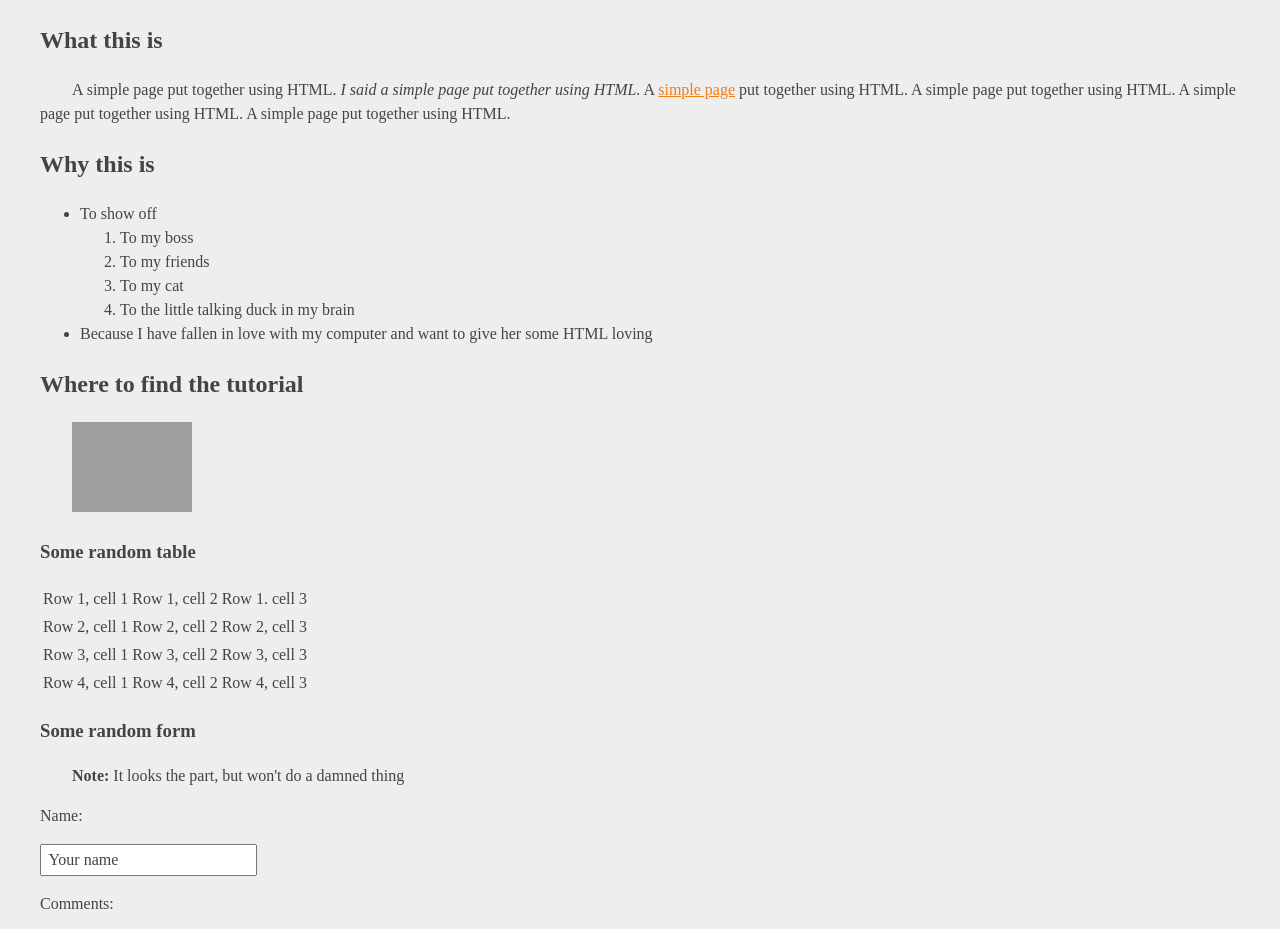
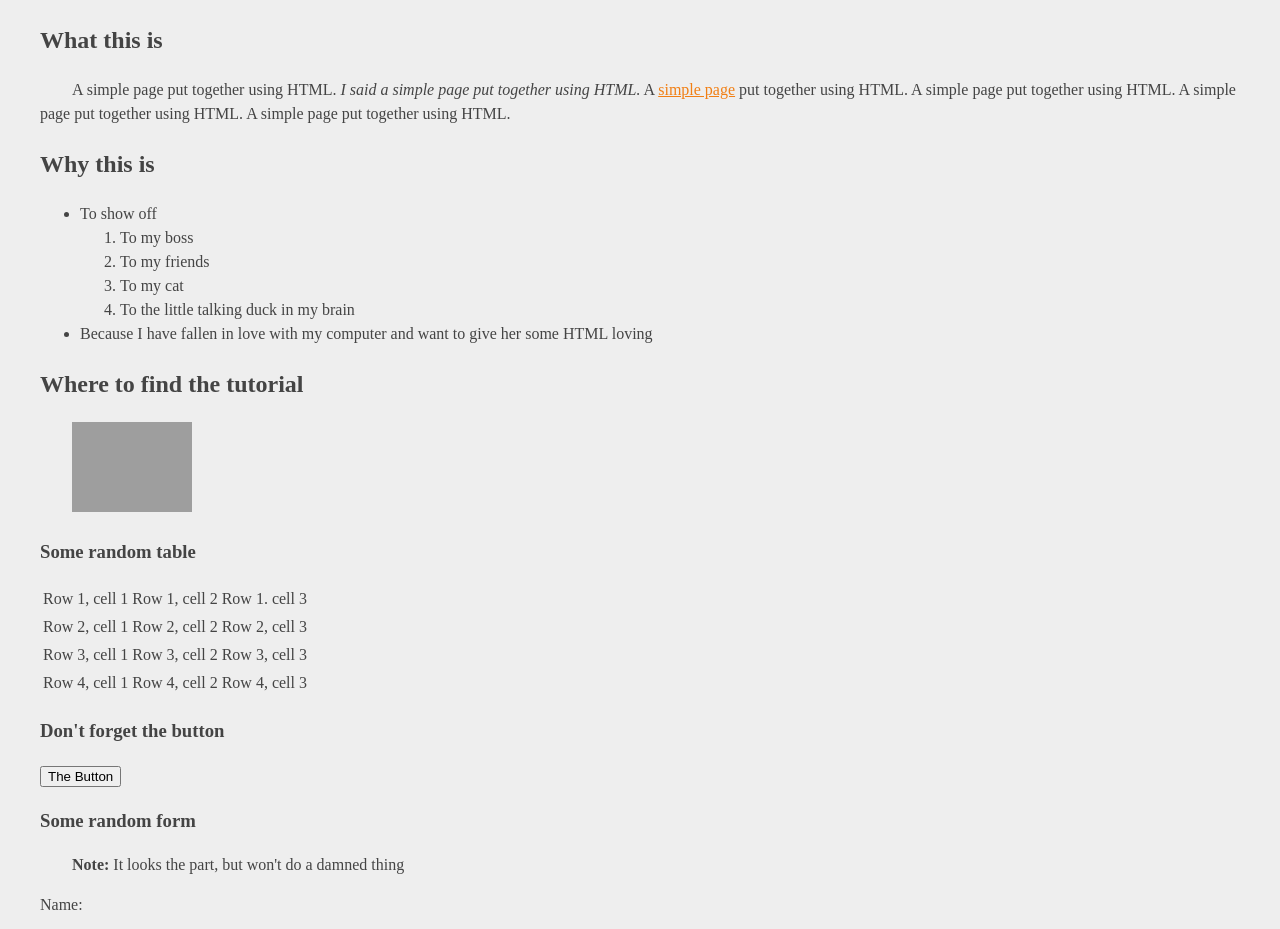
Before and after one commit to vanillacyborg/git_test, a plain HTML site: page index.html in a window 1280 px wide. Shown: the part 103-1032 px from the top of the page. Drawn offline with Linux system fonts and the light colour scheme; grey boxes are pictures that could not be loaded.

Commit message:
Add button

```diff
--- a/index.html
+++ b/index.html
@@ -54,6 +54,9 @@
         </tr>
     </table>
 
+    <h3>Don't forget the button</h3>
+    <button>The Button</button>
+
     <h3>Some random form</h3>
     <p><strong>Note:</strong> It looks the part, but won't do a damned thing</p>
 
```
